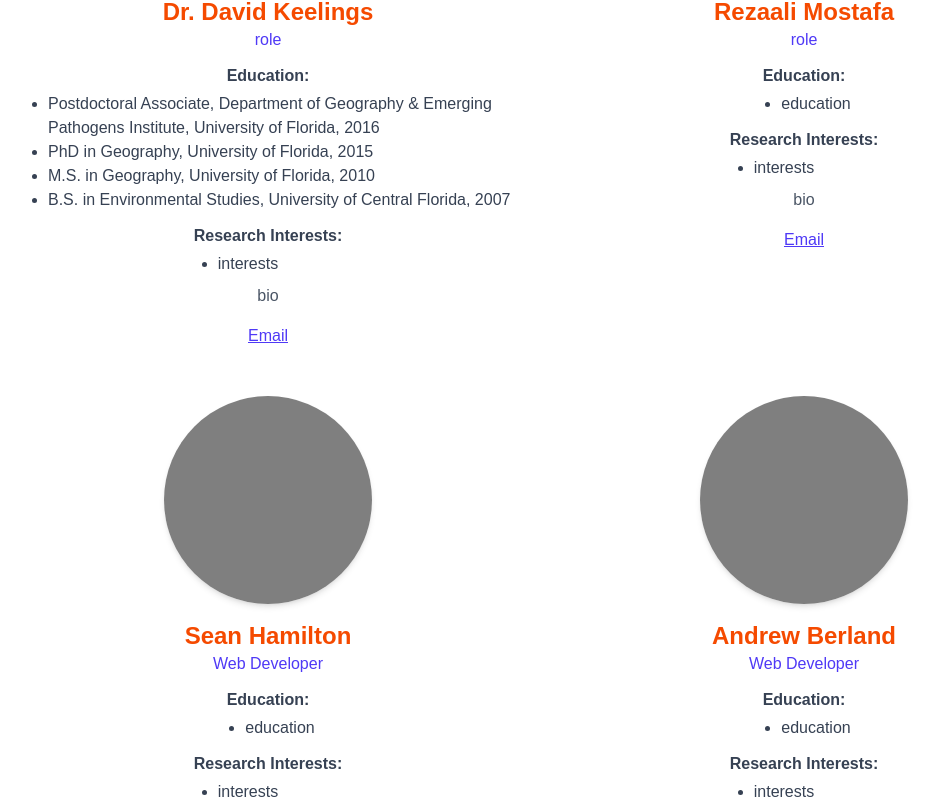
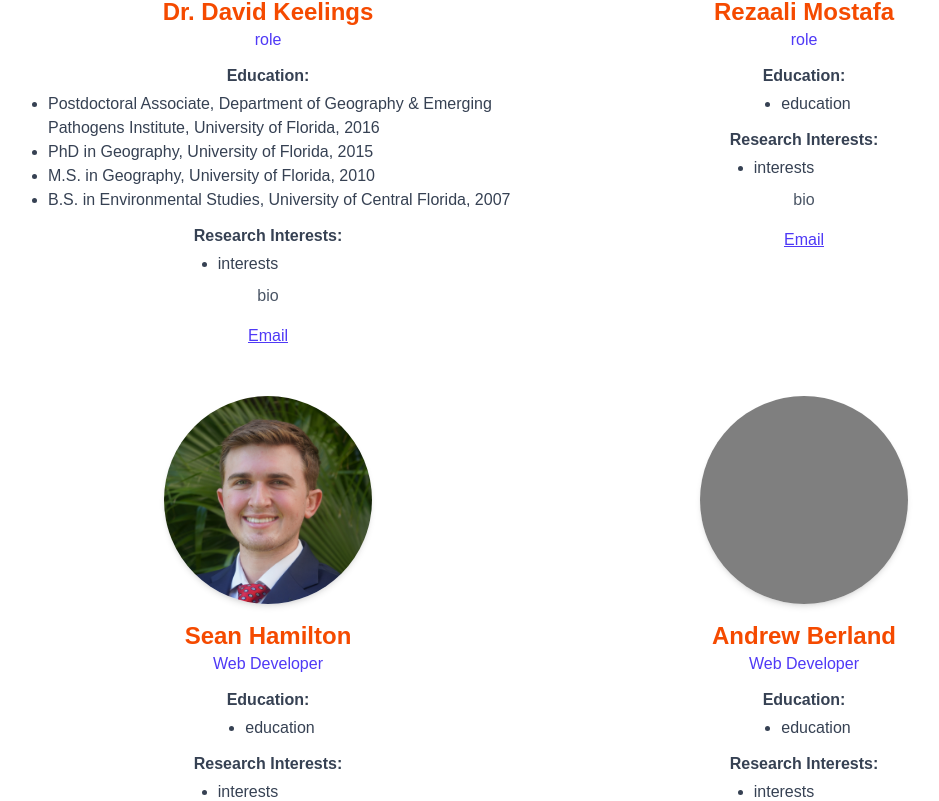
Before and after one commit to sean293/heat-seekers, a Next.js app in the folder frontend/: page /about in a window 1280 px wide. Shown: the part 489-1290 px from the top of the page, without its empty margins (104-1043 px from the left). Built offline with nearby package versions, Linux system fonts and the light colour scheme.

Commit message:
added saen's picture

```diff
--- a/frontend/app/about/page.tsx
+++ b/frontend/app/about/page.tsx
@@ -37,7 +37,7 @@ const team = [
     {
     name: "Sean Hamilton",
     role: "Web Developer",
-    image: "/images/emptyPic.jpg",
+    image: "/images/sean_hamilton_headshot.jpg",
     education: [
       "education"
 
```
Also changed, not shown: frontend/public/images/sean_hamilton_headshot.jpg (added).
